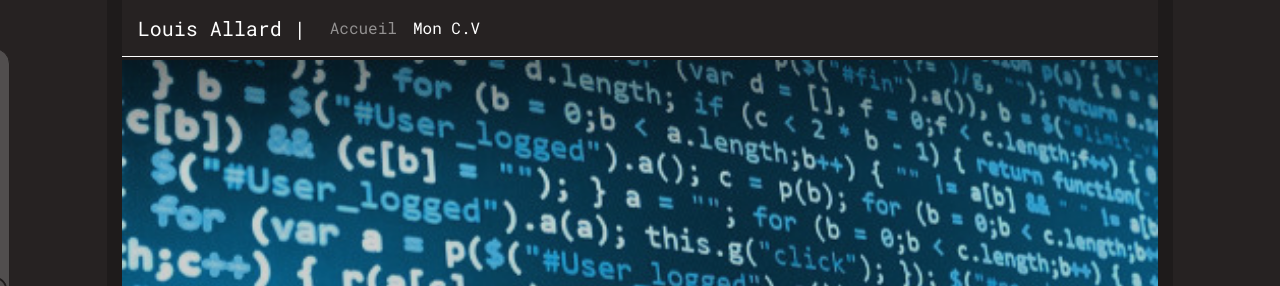
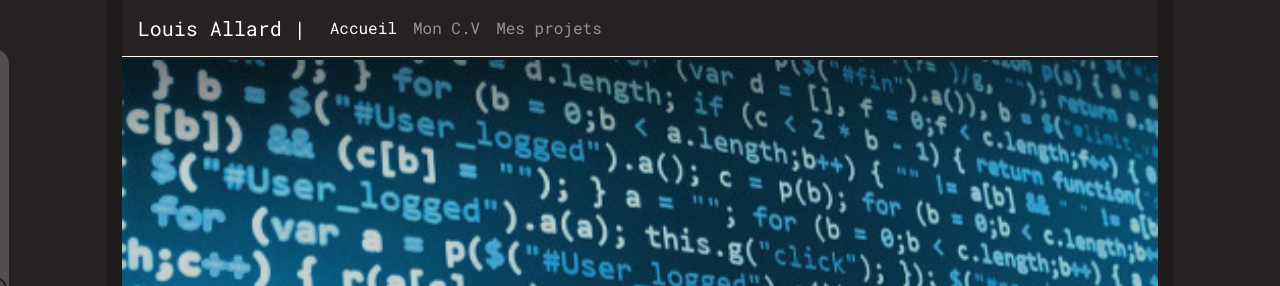
Before and after one commit to Louis-Allard/Portfolio, a plain HTML site: page cv.html in a window 1280 px wide. Shown: the top 286 px of the page. Drawn offline with nearby package versions, Linux system fonts and the light colour scheme.

Commit message:
Update README and add blog page on navbar.

```diff
--- a/cv.html
+++ b/cv.html
@@ -19,14 +19,14 @@
       <div class="collapse navbar-collapse" id="navbarText">
         <ul class="navbar-nav mr-auto">
           <li class="nav-item">
-            <a class="nav-link" href="./index.html">Accueil</a>
+            <a class="nav-link active" href="./index.html">Accueil<span class="sr-only">(current)</span></a>
           </li>
           <li class="nav-item">
-            <a class="nav-link active" href="./cv.html">Mon C.V <span class="sr-only">(current)</span></a>
+            <a class="nav-link" href="./cv.html">Mon C.V </a>
           </li>
-          <!-- <li class="nav-item">
-              <a class="nav-link" href="./blog.html">Blog</a>
-            </li> -->
+           <li class="nav-item">
+            <a class="nav-link" href="./blog.html">Mes projets</a>
+          </li>
         </ul>
       </div>
     </nav>
```
Also changed, not shown: index.html (+3 -3 lines), 1 other file.
